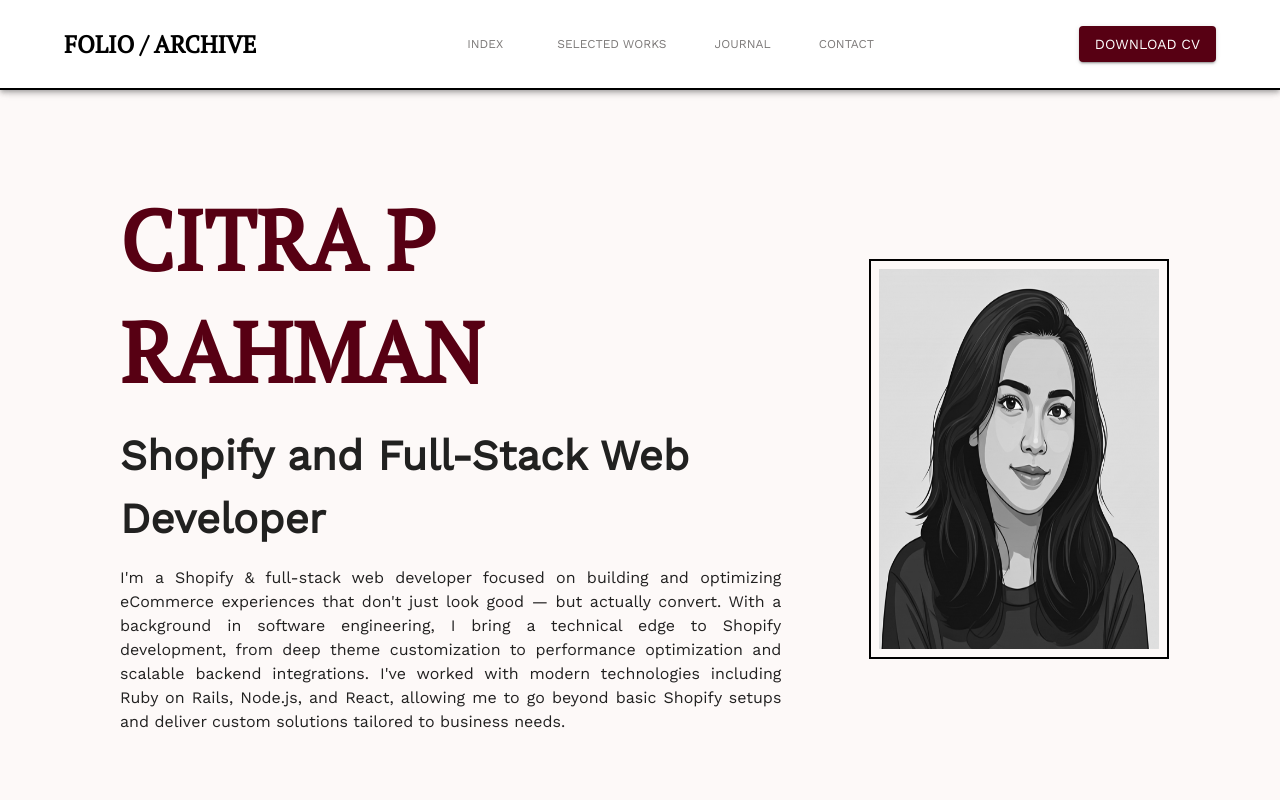
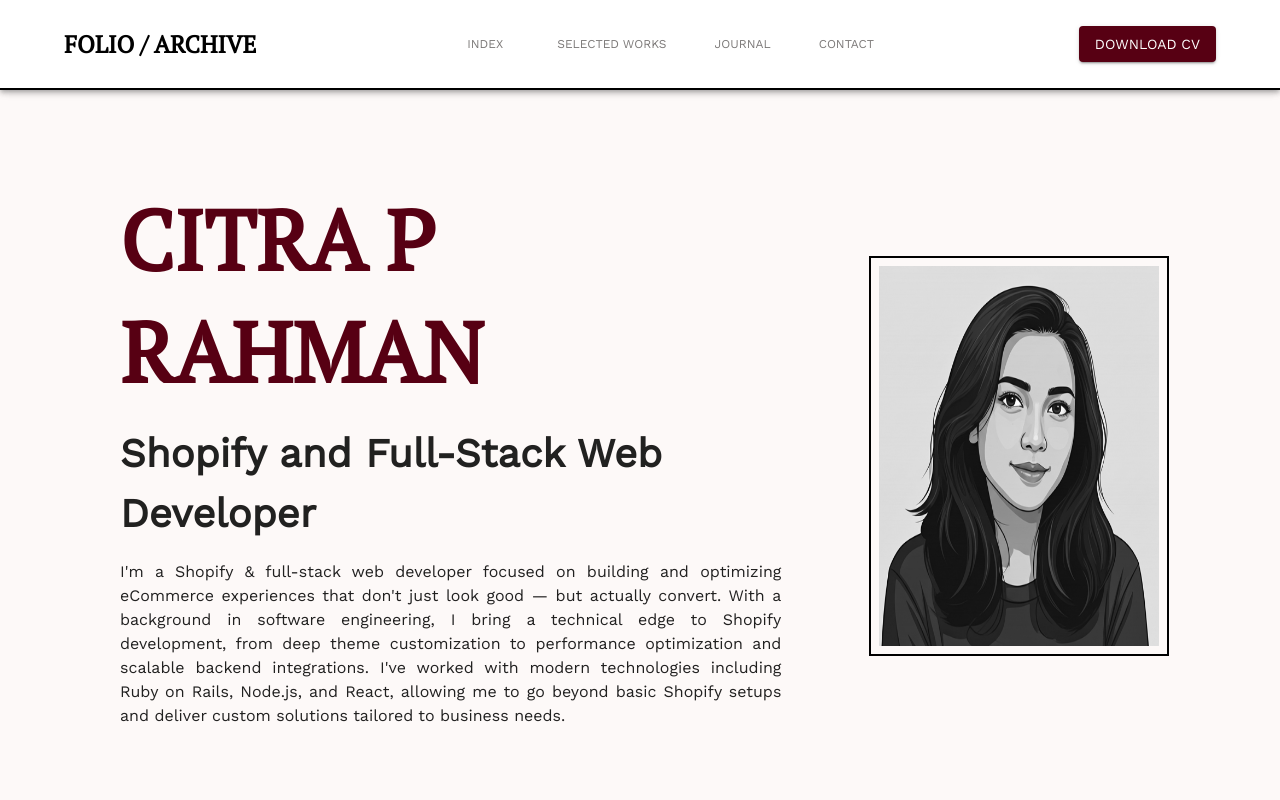
Before and after one commit to citra-rahman/citra-rahman.github.io, a Next.js app: page / in a window 1280 px wide. Shown: the top 800 px of the page. Built offline with nearby package versions, Linux system fonts and the light colour scheme.

Commit message:
fix headline font size

```diff
--- a/src/app/page.tsx
+++ b/src/app/page.tsx
@@ -63,7 +63,7 @@ export default function Home() {
                 </Typography>
                 <Typography
                   sx={{
-                    fontSize: { md: "42px", xs: "28px" },
+                    fontSize: { md: "40px", xs: "23px" },
                     fontWeight: "bold",
                   }}
                 >
```
